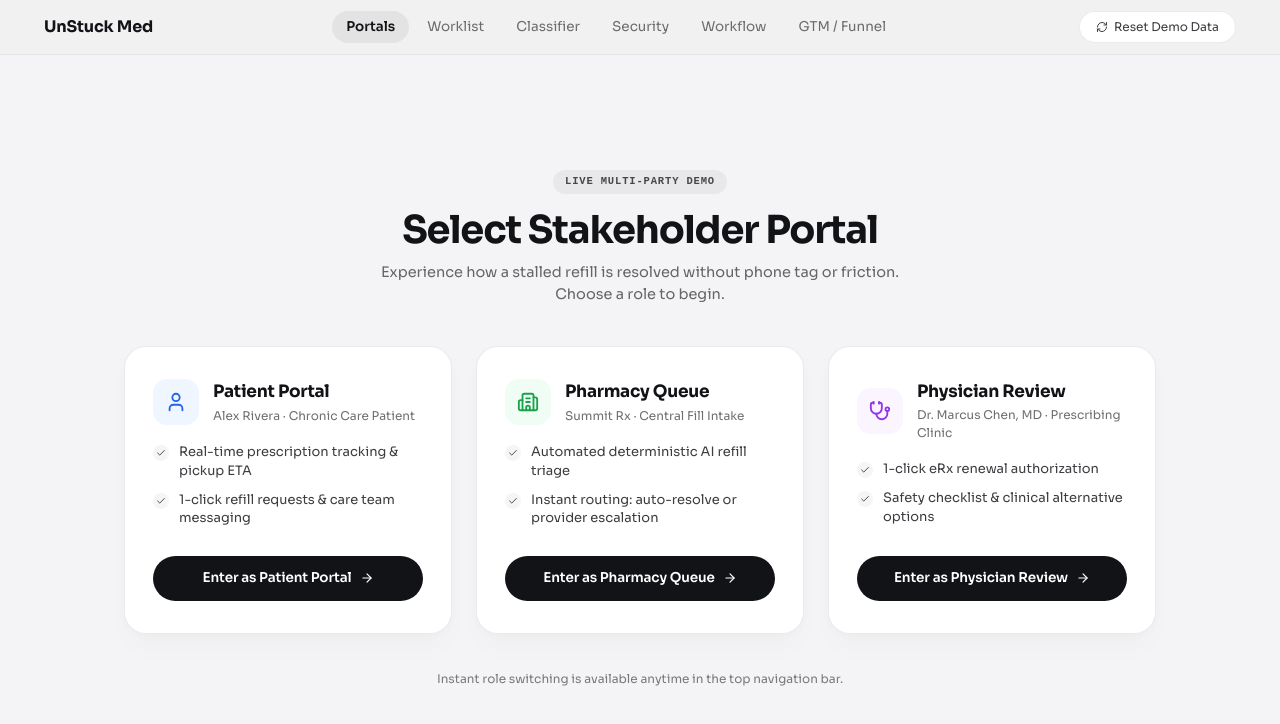
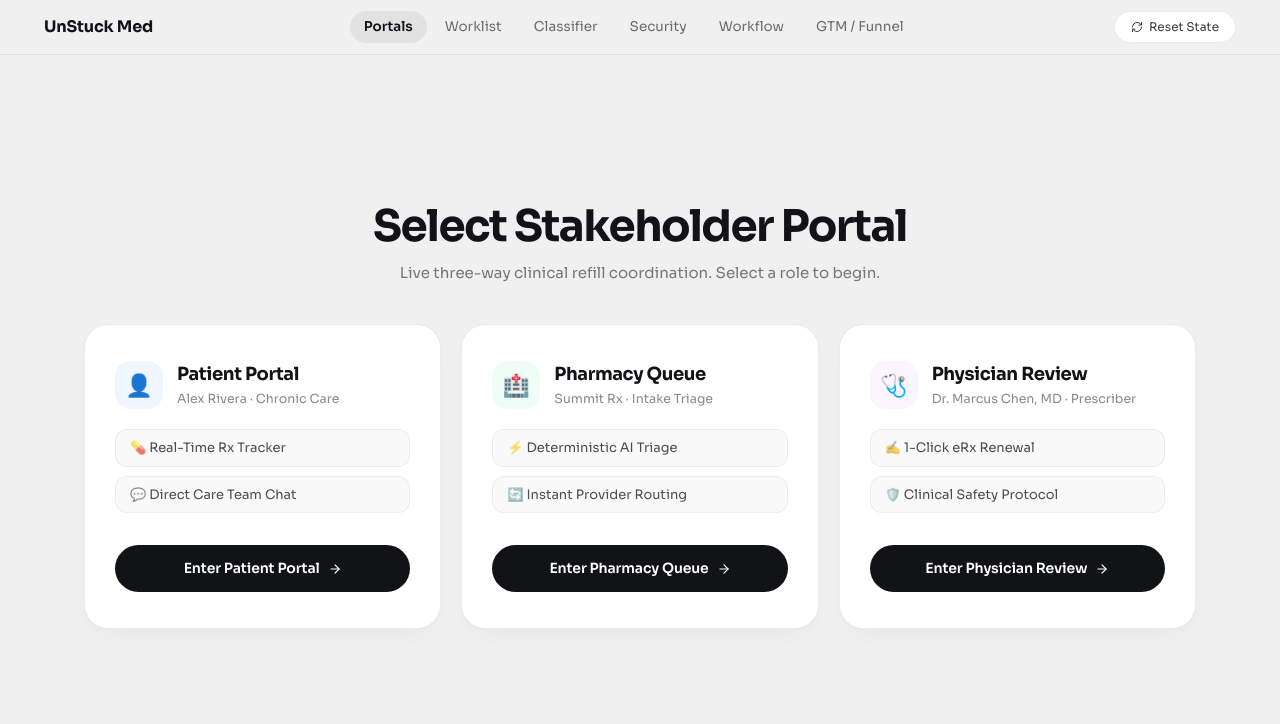
Before and after one commit to naagasumukh8/EON-2.0, a Next.js app: page /portal in a window 1280 px wide. Shown: the top 724 px of the page. Built offline with nearby package versions, Linux system fonts and the light colour scheme; a web font is replaced by a local one.

Commit message:
feat(ui): remove unnecessary clutter text and elevate UI with clean emojis across portal, patient, pharmacy, provider and classifier

```diff
--- a/app/portal/page.tsx
+++ b/app/portal/page.tsx
@@ -9,52 +9,47 @@ type RoleConfig = {
   role: Role;
   title: string;
   subtitle: string;
+  emoji: string;
   color: string;
   bg: string;
   href: string;
   Icon: React.ElementType;
-  highlights: string[];
+  tags: string[];
 };
 
 const ROLES: RoleConfig[] = [
   {
     role: "patient",
     title: "Patient Portal",
-    subtitle: "Alex Rivera · Chronic Care Patient",
+    subtitle: "Alex Rivera · Chronic Care",
+    emoji: "👤",
     color: "#2563EB",
     bg: "#EFF6FF",
     href: "/patient",
     Icon: User,
-    highlights: [
-      "Real-time prescription tracking & pickup ETA",
-      "1-click refill requests & care team messaging",
-    ],
+    tags: ["💊 Real-Time Rx Tracker", "💬 Direct Care Team Chat"],
   },
   {
     role: "pharmacy",
     title: "Pharmacy Queue",
-    subtitle: "Summit Rx · Central Fill Intake",
+    subtitle: "Summit Rx · Intake Triage",
+    emoji: "🏥",
     color: "#16A34A",
     bg: "#F0FDF4",
     href: "/pharmacy",
     Icon: Building2,
-    highlights: [
-      "Automated deterministic AI refill triage",
-      "Instant routing: auto-resolve or provider escalation",
-    ],
+    tags: ["⚡ Deterministic AI Triage", "🔄 Instant Provider Routing"],
   },
   {
     role: "provider",
     title: "Physician Review",
-    subtitle: "Dr. Marcus Chen, MD · Prescribing Clinic",
+    subtitle: "Dr. Marcus Chen, MD · Prescriber",
+    emoji: "🩺",
     color: "#9333EA",
     bg: "#FAF5FF",
     href: "/provider",
     Icon: Stethoscope,
-    highlights: [
-      "1-click eRx renewal authorization",
-      "Safety checklist & clinical alternative options",
-    ],
+    tags: ["✍️ 1-Click eRx Renewal", "🛡️ Clinical Safety Protocol"],
   },
 ];
 
@@ -81,7 +76,7 @@ export default function PortalPage() {
     <div
       style={{
         minHeight: "100vh",
-        background: "#F4F4F6",
+        background: "#F0F0F0",
         fontFamily: '"Google Sans", "Sora", -apple-system, BlinkMacSystemFont, "Segoe UI", sans-serif',
         display: "flex",
         flexDirection: "column",
@@ -110,12 +105,12 @@ export default function PortalPage() {
             }}
           >
             <RefreshCw style={{ width: 12, height: 12, animation: resetting ? "spin 1s linear infinite" : "none" }} />
-            {resetting ? "Resetting State…" : "Reset Demo Data"}
+            {resetting ? "Resetting…" : "Reset State"}
           </button>
         }
       />
 
-      {/* Hero Section */}
+      {/* Main Role Selector */}
       <main
         style={{
           flex: 1,
@@ -123,57 +118,40 @@ export default function PortalPage() {
           flexDirection: "column",
           alignItems: "center",
           justifyContent: "center",
-          padding: "48px 24px",
-          maxWidth: "1080px",
+          padding: "56px 24px 80px",
+          maxWidth: "1160px",
           margin: "0 auto",
           width: "100%",
         }}
       >
         <div style={{ textAlign: "center", marginBottom: "40px" }}>
-          <div
-            style={{
-              display: "inline-block",
-              background: "rgba(0,0,0,0.05)",
-              color: "rgb(70,70,75)",
-              fontFamily: "ui-monospace, monospace",
-              fontSize: "10.5px",
-              fontWeight: 650,
-              letterSpacing: "0.08em",
-              textTransform: "uppercase",
-              padding: "4px 12px",
-              borderRadius: "9999px",
-              marginBottom: "14px",
-            }}
-          >
-            Live Multi-Party Demo
-          </div>
           <h1
             style={{
-              fontSize: "clamp(2rem, 3vw, 2.5rem)",
+              fontSize: "clamp(2rem, 3.4vw, 2.75rem)",
               fontWeight: 700,
               color: "rgb(18,19,23)",
-              letterSpacing: "-0.03em",
+              letterSpacing: "-0.035em",
               margin: "0 0 10px",
               lineHeight: 1.15,
             }}
           >
             Select Stakeholder Portal
           </h1>
-          <p style={{ fontSize: "14.5px", color: "rgb(100,100,105)", margin: 0, lineHeight: 1.5, maxWidth: "520px" }}>
-            Experience how a stalled refill is resolved without phone tag or friction. Choose a role to begin.
+          <p style={{ fontSize: "15px", color: "rgba(18,19,23,0.55)", margin: 0, lineHeight: 1.5 }}>
+            Live three-way clinical refill coordination. Select a role to begin.
           </p>
         </div>
 
-        {/* Clean, Uncluttered 3 Cards */}
+        {/* 3 Premium Cards */}
         <div
           style={{
             display: "grid",
-            gridTemplateColumns: "repeat(auto-fit, minmax(280px, 1fr))",
-            gap: "24px",
+            gridTemplateColumns: "repeat(auto-fit, minmax(300px, 1fr))",
+            gap: "20px",
             width: "100%",
           }}
         >
-          {ROLES.map(({ role, title, subtitle, color, bg, href, Icon, highlights }) => {
+          {ROLES.map(({ role, title, subtitle, emoji, color, bg, href, Icon, tags }) => {
             const isSelected = selected === role;
             const isFaded = selected && selected !== role;
             return (
@@ -182,91 +160,82 @@ export default function PortalPage() {
                 style={{
                   background: "#FFFFFF",
                   border: `1px solid ${isSelected ? "rgb(18,19,23)" : "rgba(0,0,0,0.08)"}`,
-                  borderRadius: "22px",
-                  padding: "32px 28px",
+                  borderRadius: "24px",
+                  padding: "36px 30px",
                   display: "flex",
                   flexDirection: "column",
+                  justifyContent: "space-between",
                   transition: "all 0.2s ease",
-                  opacity: isFaded ? 0.4 : 1,
+                  opacity: isFaded ? 0.35 : 1,
                   boxShadow: isSelected
-                    ? "0 0 0 3px rgba(18,19,23,0.1), 0 16px 36px rgba(0,0,0,0.08)"
-                    : "0 2px 10px rgba(0,0,0,0.02), 0 16px 32px -8px rgba(0,0,0,0.03)",
+                    ? "0 0 0 3px rgba(18,19,23,0.1), 0 20px 40px rgba(0,0,0,0.09)"
+                    : "0 1px 3px rgba(0,0,0,0.02), 0 14px 32px -8px rgba(0,0,0,0.04)",
                 }}
               >
+                <div>
                   {/* Icon & Title */}
-                <div style={{ display: "flex", alignItems: "center", gap: "14px", marginBottom: "18px" }}>
+                  <div style={{ display: "flex", alignItems: "center", gap: "14px", marginBottom: "20px" }}>
                     <div
                       style={{
-                      width: "46px",
-                      height: "46px",
-                      borderRadius: "14px",
+                        width: "48px",
+                        height: "48px",
+                        borderRadius: "16px",
                         background: bg,
                         display: "flex",
                         alignItems: "center",
                         justifyContent: "center",
                         flexShrink: 0,
+                        fontSize: "22px",
                       }}
                     >
-                    <Icon style={{ width: 22, height: 22, color }} />
+                      {emoji}
                     </div>
                     <div>
                       <h2
                         style={{
                           margin: 0,
-                        fontWeight: 650,
-                        fontSize: "17px",
+                          fontWeight: 700,
+                          fontSize: "18px",
                           color: "rgb(18,19,23)",
-                        letterSpacing: "-0.015em",
+                          letterSpacing: "-0.02em",
                         }}
                       >
                         {title}
                       </h2>
-                    <div style={{ fontSize: "12px", color: "rgb(110,110,115)", marginTop: "2px" }}>
+                      <div style={{ fontSize: "12.5px", color: "rgba(18,19,23,0.5)", marginTop: "2px" }}>
                         {subtitle}
                       </div>
                     </div>
                   </div>
 
-                {/* Highlights */}
+                  {/* Clean Feature Tags */}
                   <div
                     style={{
                       display: "flex",
                       flexDirection: "column",
-                    gap: "10px",
-                    marginBottom: "28px",
-                    flex: 1,
+                      gap: "9px",
+                      marginBottom: "32px",
                     }}
                   >
-                  {highlights.map((text) => (
+                    {tags.map((tag) => (
                       <div
-                      key={text}
+                        key={tag}
                         style={{
-                        display: "flex",
-                        alignItems: "flex-start",
-                        gap: "10px",
+                          display: "inline-flex",
+                          alignItems: "center",
                           fontSize: "13px",
-                        color: "rgb(60,60,65)",
-                        lineHeight: 1.45,
+                          fontWeight: 500,
+                          color: "rgba(18,19,23,0.75)",
+                          background: "rgba(0,0,0,0.025)",
+                          border: "1px solid rgba(0,0,0,0.05)",
+                          padding: "8px 14px",
+                          borderRadius: "12px",
                         }}
                       >
-                      <div
-                        style={{
-                          width: "16px",
-                          height: "16px",
-                          borderRadius: "50%",
-                          background: "rgba(0,0,0,0.04)",
-                          display: "flex",
-                          alignItems: "center",
-                          justifyContent: "center",
-                          flexShrink: 0,
-                          marginTop: "2px",
-                        }}
-                      >
-                        <Check style={{ width: 10, height: 10, color: "rgb(40,40,45)" }} />
-                      </div>
-                      <span>{text}</span>
+                        {tag}
                       </div>
                     ))}
+                  </div>
                 </div>
 
                 {/* Action CTA */}
@@ -278,13 +247,13 @@ export default function PortalPage() {
                     alignItems: "center",
                     justifyContent: "center",
                     gap: "8px",
-                    padding: "12px 20px",
+                    padding: "13px 22px",
                     borderRadius: "9999px",
                     background: isSelected ? "rgba(0,0,0,0.2)" : "rgb(18,19,23)",
                     color: "#FFFFFF",
                     border: "none",
                     cursor: isSelected ? "default" : "pointer",
-                    fontSize: "13.5px",
+                    fontSize: "14px",
                     fontWeight: 600,
                     letterSpacing: "-0.01em",
                     transition: "opacity 0.15s ease",
@@ -297,20 +266,13 @@ export default function PortalPage() {
                     if (!isSelected) e.currentTarget.style.opacity = "1";
                   }}
                 >
-                  {isSelected ? "Opening Portal…" : `Enter as ${title}`}
+                  {isSelected ? "Opening…" : `Enter ${title}`}
                   {!isSelected && <ArrowRight style={{ width: 14, height: 14 }} />}
                 </button>
               </div>
             );
           })}
         </div>
-
-        {/* Minimal Footer Note */}
-        <div style={{ marginTop: "36px", textAlign: "center" }}>
-          <p style={{ margin: 0, fontSize: "12px", color: "rgb(120,120,125)" }}>
-            Instant role switching is available anytime in the top navigation bar.
-          </p>
-        </div>
       </main>
     </div>
   );
```
Also changed, not shown: app/classify/page.tsx (+13 -23 lines), app/patient/page.tsx (+29 -56 lines), app/pharmacy/page.tsx (+23 -39 lines), app/provider/page.tsx (+20 -19 lines). Lines whose indentation alone changed are shown as unchanged.
